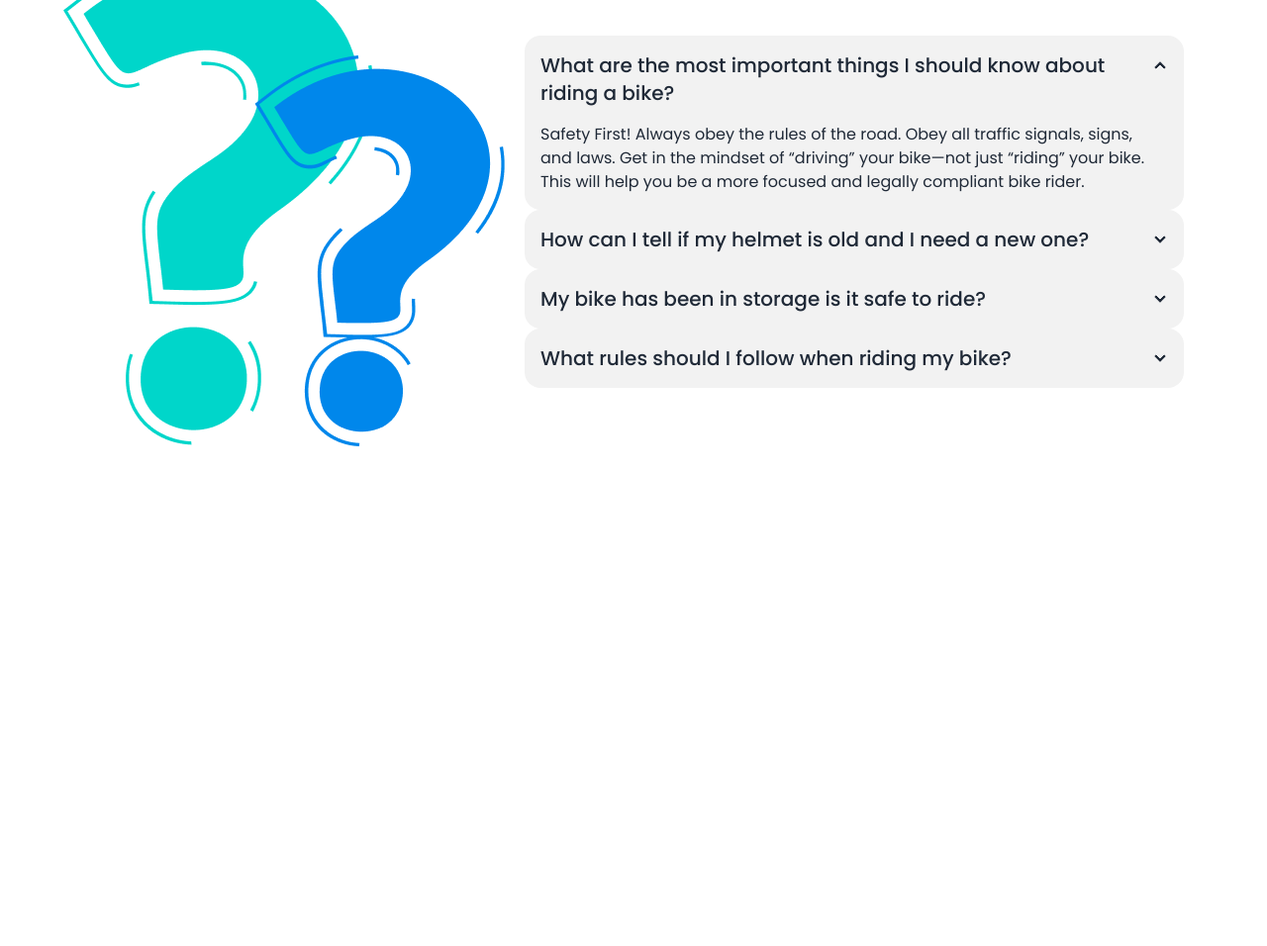
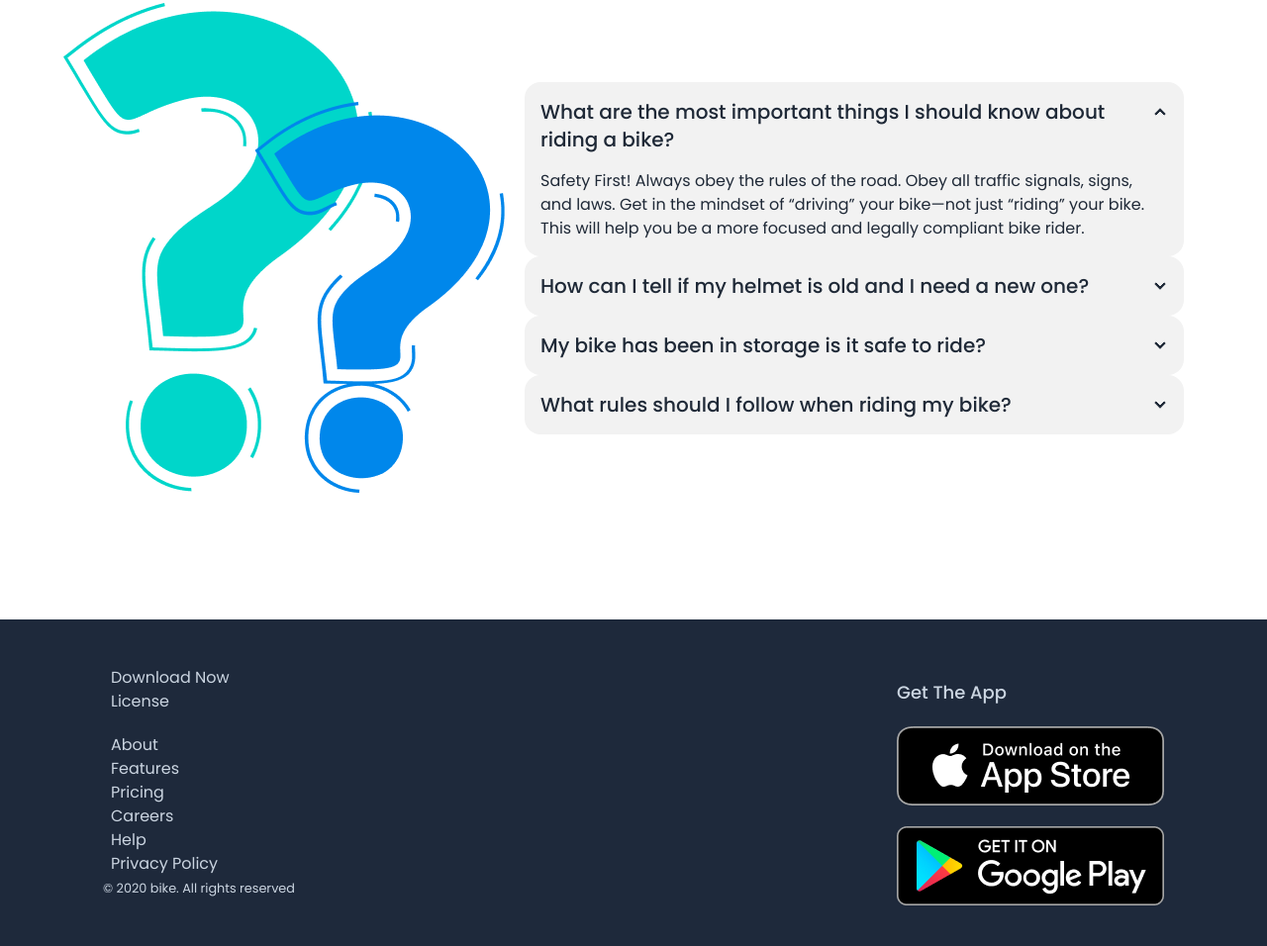
Before and after one commit to mkiuzzl01/Biker-zone-usedaisyUI, a plain HTML site: page index.html in a window 1280 px wide. Shown: the part 2948-3904 px from the top of the page at 99% size. Before the commit the page ends 3399 px from the top, so only its background shows below. Drawn offline with nearby package versions, Linux system fonts and the light colour scheme.

Commit message:
footer section is complete

```diff
--- a/index.html
+++ b/index.html
@@ -25,8 +25,8 @@
 
     <title>Biker-Zone</title>
 </head>
-<body class="max-w-6xl mx-auto poppins">
-    <header>
+<body class="poppins">
+    <header class="max-w-6xl mx-auto">
         <!-- This is Navigation bar -->
         <nav>
             <div class="navbar bg-base-100">
@@ -134,15 +134,15 @@
               </div>
         </section>
     </header>
-    <main>
+    <main class="max-w-6xl mx-auto">
         <!-- This is Fetured Bikes In This Year -->
         <Section class="pt-40 text-center">
             <h class="Fetured-Title font-semibold text-5xl">Fetured Bikes In This Year</h>
             <p class="text-red-600">Best bike collection</p>
             <div class=" pt-12 flex flex-col md:flex-col lg:flex-row justify-around">
-                <img src="images/others/feature-bike.png" alt="" class="p-5">
-                <img src="images/others/feature-bike.png" alt="" class="p-5">
-                <img src="images/others/feature-bike.png" alt="" class="p-5">
+                <img src="images/others/feature-bike.png" alt="" class="p-5 w-full">
+                <img src="images/others/feature-bike.png" alt="" class="p-5 w-full">
+                <img src="images/others/feature-bike.png" alt="" class="p-5 w-full">
             </div>
         </Section>
         <!-- This is Latest News Section -->
@@ -248,7 +248,7 @@
             </div>
         </section>
         <!-- This is Frequently Ask Question -->
-        <Section class="pt-32">
+        <Section class="py-32">
             <div class="text-center"><h1 class="font-semibold text-5xl">Frequently Asked<span class="text-primary-btn-color"> Questions</span></h1></div>
             <div class="pt-12 flex flex-col md:flex-col lg:flex-row justify-between items-center">
                 <img src="images/others/faq.png" alt="">
@@ -298,8 +298,30 @@
             </div>
         </Section>
     </main>
-    <footer>
+    <footer class="bg-slate-800">
+        <section class="max-w-6xl mx-auto text-white p-10 flex flex-col md:flex-col lg:flex-row justify-between items-center">
+            <div class=" text-slate-300 space-y-5">
+                <ul class="flex flex-col">
+                    <li><a href="" class="m-2">Download Now</a></li>
+                    <li><a href="" class="m-2">License</a></li>
+                </ul>
+                <ul class="flex flex-col">
+                    <li><a href="" class="m-2">About</a></li>
+                    <li><a href="" class="m-2">Features</a></li>
+                    <li><a href="" class="m-2">Pricing</a></li>
+                    <li><a href="" class="m-2">Careers</a></li>
+                    <li><a href="" class="m-2">Help</a></li>
+                    <li><a href="" class="m-2">Privacy Policy</a></li>
+                </ul>
+                <small>© 2020 bike. All rights reserved</small>
+            </div>
+            <div class="social-icon space-y-5 mt-5">
+                <h4 class="text-lg font-medium text-slate-300">Get The App</h4>
+                <img src="images/others/ios.png" alt="">
+                <img src="images/others/android.png" alt="">
+            </div>
+        </section>
+    </footer>
 
-    </footer>
 </body>
 </html>
```
